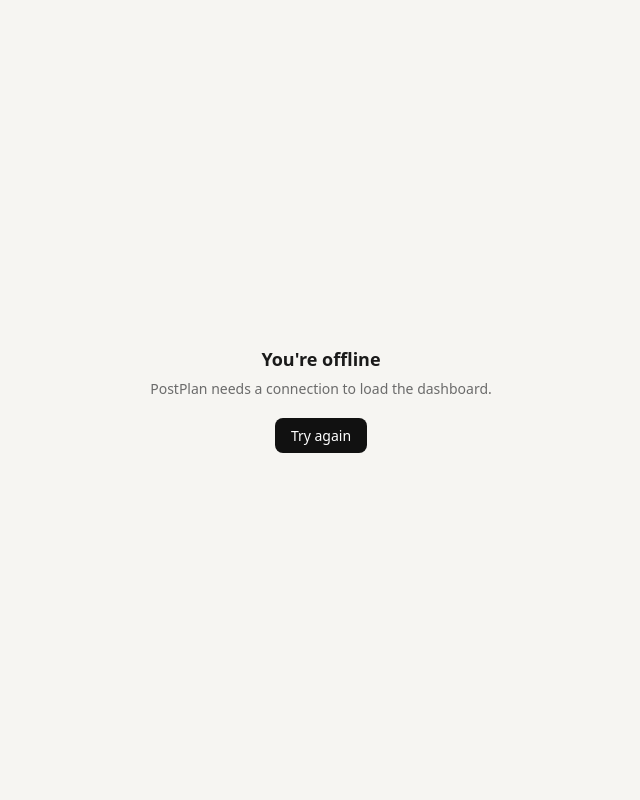
After one commit to immanuel-peter/postplan, a web app: file src/public/offline.html in a window 1280 px wide. The commit adds this page. Shown: the whole page, without its empty margins (319-959 px from the left). Run offline with its HTML, style and script files only (its server is not run), Linux system fonts and the light colour scheme.

Commit message:
Make the dashboard installable as a PWA

```diff
--- a/src/lib/admin-guard.ts
+++ b/src/lib/admin-guard.ts
@@ -17,6 +17,8 @@ const OPEN_PATHS = new Set([
   "/readyz",
   "/openapi.json",
   "/favicon.ico",
+  "/manifest.webmanifest",
+  "/sw.js",
   "/unlock",
   "/setup",
   "/auth/login/options",
--- /dev/null
+++ b/src/public/offline.html
@@ -0,0 +1,23 @@
+<!DOCTYPE html>
+<html lang="en">
+  <head>
+    <meta charset="utf-8" />
+    <meta name="viewport" content="width=device-width, initial-scale=1" />
+    <meta name="theme-color" content="#f6f5f2" />
+    <title>Offline · PostPlan</title>
+    <style>
+      body { margin: 0; min-height: 100vh; display: grid; place-items: center; background: #f6f5f2; color: #1a1a1a; font-family: "IBM Plex Sans", system-ui, sans-serif; }
+      main { padding: 24px; text-align: center; }
+      h1 { font-size: 18px; font-weight: 600; margin: 0 0 8px; }
+      p { margin: 0 0 20px; color: #6b6b6b; font-size: 14px; }
+      button { font: inherit; font-size: 14px; padding: 8px 16px; border: 0; border-radius: 8px; background: #111; color: #fff; cursor: pointer; }
+    </style>
+  </head>
+  <body>
+    <main>
+      <h1>You're offline</h1>
+      <p>PostPlan needs a connection to load the dashboard.</p>
+      <button type="button" onclick="location.reload()">Try again</button>
+    </main>
+  </body>
+</html>
--- a/src/views/layouts/auth.eta
+++ b/src/views/layouts/auth.eta
@@ -14,6 +14,9 @@
     <link rel="icon" href="/static/favicon.svg" type="image/svg+xml" />
     <link rel="icon" href="/static/favicon.ico" />
     <link rel="apple-touch-icon" href="/static/apple-touch-icon.png" />
+    <link rel="manifest" href="/manifest.webmanifest" />
+    <meta name="theme-color" content="#f6f5f2" />
+    <script>if ("serviceWorker" in navigator) navigator.serviceWorker.register("/sw.js");</script>
   </head>
   <body>
     <main class="gate">
--- a/src/views/layouts/main.eta
+++ b/src/views/layouts/main.eta
@@ -14,6 +14,9 @@
     <link rel="icon" href="/static/favicon.svg" type="image/svg+xml" />
     <link rel="icon" href="/static/favicon.ico" />
     <link rel="apple-touch-icon" href="/static/apple-touch-icon.png" />
+    <link rel="manifest" href="/manifest.webmanifest" />
+    <meta name="theme-color" content="#f6f5f2" />
+    <script>if ("serviceWorker" in navigator) navigator.serviceWorker.register("/sw.js");</script>
     <script src="/static/localtime.js" defer></script>
   </head>
   <body>
```
Also changed, not shown: src/app.ts (+25 -1 lines), src/public/sw.js (added, +22 -0 lines), test/integration/dashboard-guard.test.ts (+27 -1 lines), src/public/icon-192.png (added), src/public/icon-512.png (added), src/public/icon-maskable-512.png (added), src/public/manifest.webmanifest (added).
